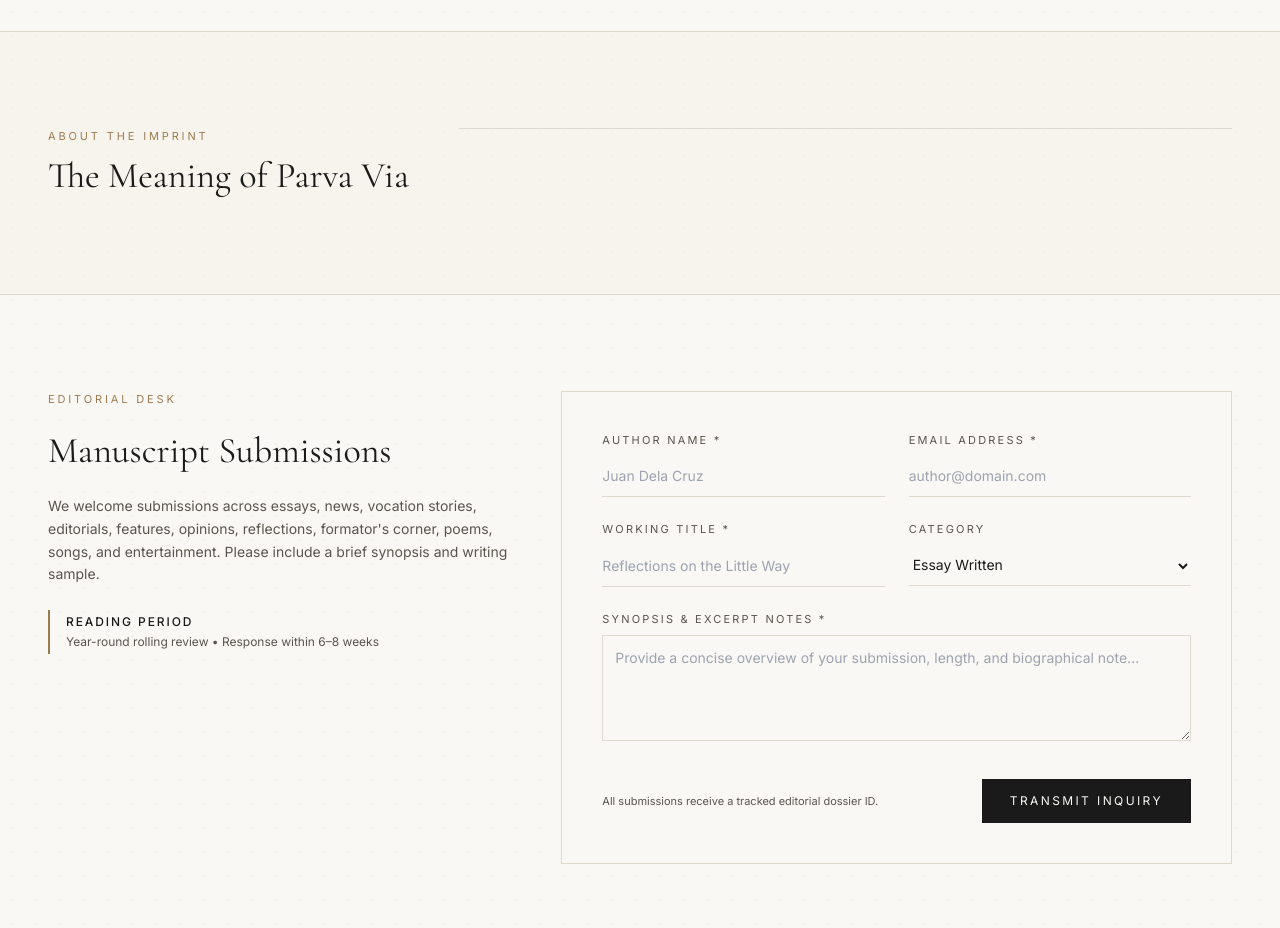
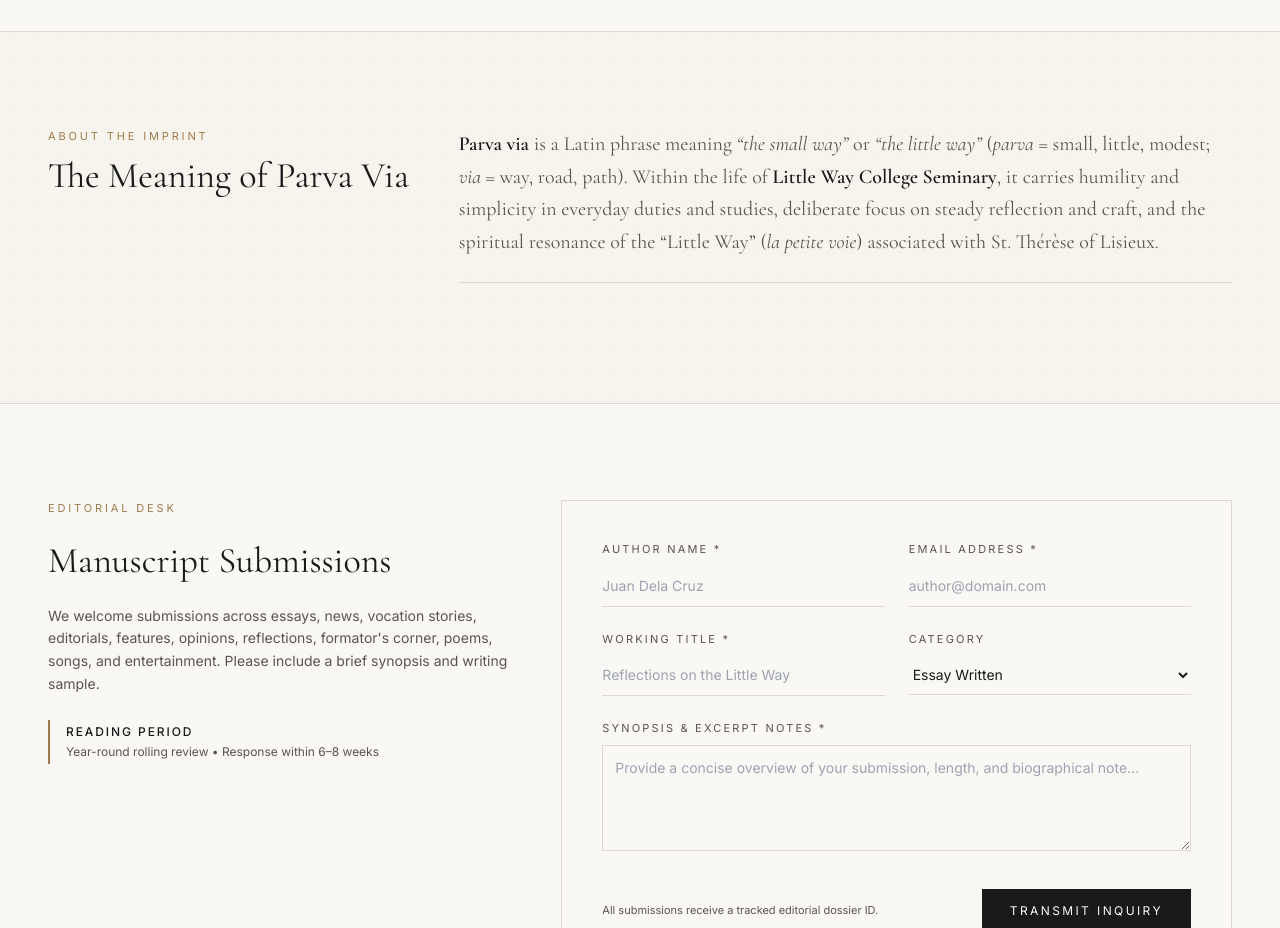
Before and after one commit to cmanzalay1-sys/LWCS-PARVA-VIA-PUBLICATION, a plain HTML site: page index.html in a window 1280 px wide. Shown: the part 1320-2248 px from the top of the page. Drawn offline with nearby package versions, Linux system fonts and the light colour scheme; a web font is replaced by a local one.

Commit message:
Update index.html

```diff
--- a/index.html
+++ b/index.html
@@ -187,6 +187,10 @@
         </div>
 
         <div class="lg:col-span-8 space-y-6 font-serif text-xl text-mutedInk leading-relaxed">
+          <p>
+            <strong class="font-semibold text-ink">Parva via</strong> is a Latin phrase meaning <em class="italic">“the small way”</em> or <em class="italic">“the little way”</em> (<em class="italic">parva</em> = small, little, modest; <em class="italic">via</em> = way, road, path). Within the life of <strong class="font-semibold text-ink">Little Way College Seminary</strong>, it carries humility and simplicity in everyday duties and studies, deliberate focus on steady reflection and craft, and the spiritual resonance of the “Little Way” (<em class="italic">la petite voie</em>) associated with St. Thérèse of Lisieux.
+          </p>
+
           <div class="grid grid-cols-1 sm:grid-cols-3 gap-6 pt-6 border-t border-hairline font-sans">
           </div>
         </div>
```
